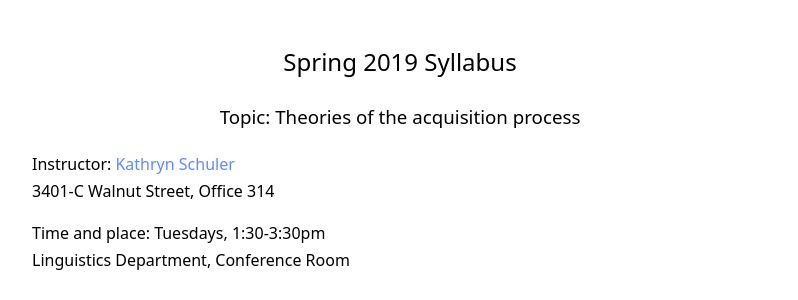
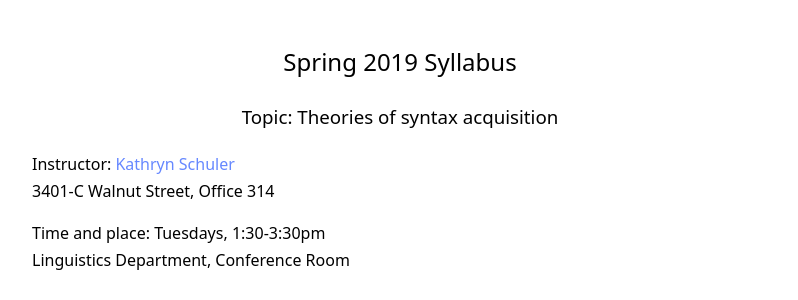
Before and after one commit to kschuler/ling001, a Jekyll site: the page built from index.md, in a window 1280 px wide and 900 px high. Shown: the part 161-461 px from the top of the window, without its empty margins (240-1038 px from the left). Built offline with Jekyll 4.4.1, drawn with Linux system fonts in a browser that asks for light colours; part of the change alters nothing that is shown.

Commit message:
index.md updated from https://stackedit.io/

```diff
--- a/index.md
+++ b/index.md
@@ -4,7 +4,7 @@ title: Spring 2019
 ---
 
 <h2 align="center">Spring 2019 Syllabus</h2>
-<h3 align="center">Topic: Theories of the acquisition process</h3>
+<h3 align="center">Topic: Theories of syntax acquisition</h3>
 
 **Instructor**: [Kathryn Schuler](http://www.kathrynschuler.com)
 3401-C Walnut Street, Office 314
@@ -74,6 +74,7 @@ Date | Topic | Readings & **Deadlines**
 
 
 <!--stackedit_data:
-eyJoaXN0b3J5IjpbLTE0NTE3ODUyOSwtMjQyNTYzNjEzLC0xMz
-g3NzQ1OTksLTQwNjgzOTk3NSwtMjAyMzMzNTA0OV19
+eyJoaXN0b3J5IjpbMTQyMzM3OTc0LC0xNDUxNzg1MjksLTI0Mj
+U2MzYxMywtMTM4Nzc0NTk5LC00MDY4Mzk5NzUsLTIwMjMzMzUw
+NDldfQ==
 -->
```
